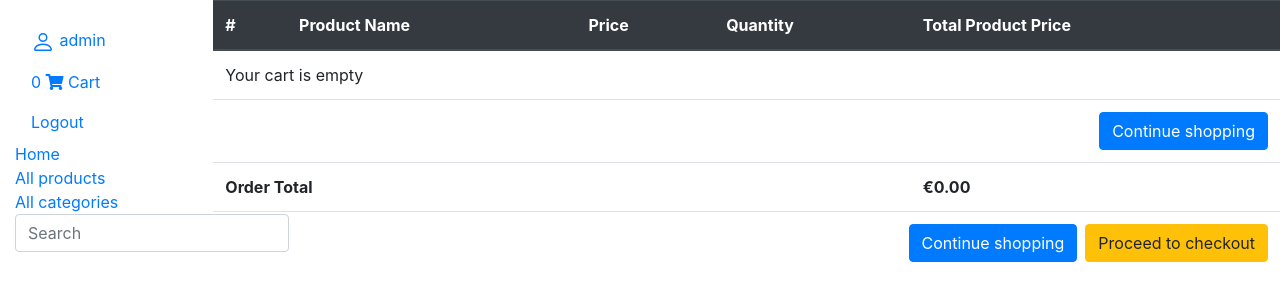
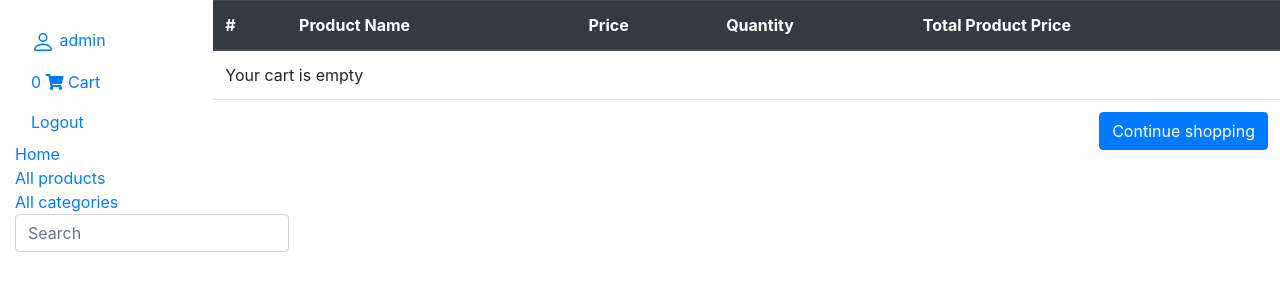
Before and after one commit to DovydasAli/final-project, a Django app: page /eshop/order-summary/ in a window 1280 px wide. Shown: the top 301 px of the page. Run offline with Django 3.2, Linux system fonts and the light colour scheme; a user stored in the database is signed in; data comes from the database, SQL or seed files in the repository; both versions use the stored data as it was after the commit; some libraries are stand-ins or nearby versions.

Commit message:
fixed cart

```diff
--- a/mysite/eshop/models.py
+++ b/mysite/eshop/models.py
@@ -70,7 +70,7 @@ class OrderProduct(models.Model):
         return self.quantity * self.product.discount_price
 
     def get_total_savings(self):
-        return self.get_total_product_price() - self.get_total_discount_product_price()
+        return round(self.get_total_product_price() - self.get_total_discount_product_price(), 2)
 
     def get_final_price(self):
         if self.product.discount_price:
--- a/mysite/eshop/templates/order_summary.html
+++ b/mysite/eshop/templates/order_summary.html
@@ -36,7 +36,8 @@
           <a href="{% url 'eshop:full-remove-from-cart' order_item.product.slug %}"><i class="fas fa-times float-right"></i></a>
       </td>
     </tr>
-    {% empty %}
+    {% endfor %}
+    {% if total < 0.01 %}
     <tr>
         <td colspan="6">Your cart is empty</td>
     </tr>
@@ -45,11 +46,10 @@
             <a class="btn btn-primary float-right" href="/">Continue shopping</a>
         </td>
     </tr>
-    {% endfor %}
-    {% if total %}
+    {% else %}
     <tr>
         <td colspan="4"><strong>Order Total</strong></td>
-        <td><strong>€{{ total  }}</strong></td>
+        <td><strong>€{{ total }}</strong></td>
     </tr>
     <tr>
         <td colspan="6">
--- a/mysite/eshop/views.py
+++ b/mysite/eshop/views.py
@@ -49,7 +49,7 @@ class OrderSummaryView(LoginRequiredMixin, generic.View):
                 total += order_item.get_final_price()
             context = {
                 'object': order,
-                'total': format(total, ".2f")  #allows only 2 decimal after dot
+                'total': round(total, 2)  #allows only 2 decimal after dot
             }
             return render(self.request, 'order_summary.html', context)
         except ObjectDoesNotExist:
@@ -65,19 +65,19 @@ class CategoryListView(generic.ListView):
     paginate_by = 6
     template_name = 'category_list.html'
 
+    # def get(self, request, *args, **kwargs):
+    #     lowest_price = Product.objects.filter(category__name=).aggregate(Min('price'))
+    #     context = {
+    #         'lowest_price': lowest_price
+    #     }
+    #     return render(self.request, 'category_detail.html', context)
+
 class CategoryDetailView(generic.DetailView):
     model = Category
     template_name = 'category_detail.html'
 
     def get_success_url(self):
         return reverse('category-detail', kwargs={'pk': self.object.id})
-
-    # def get(self, request, *args, **kwargs):
-    #     lowest_price = Product.objects.filter(category__name=).aggregate(Min('price'))
-    #     context = {
-    #         'lowest_price': lowest_price
-    #     }
-    #     return render(self.request, 'category_detail.html', context)
 
 def search(request):
     query = request.GET.get('query')
```
Also changed, not shown: mysite/db.sqlite3.
